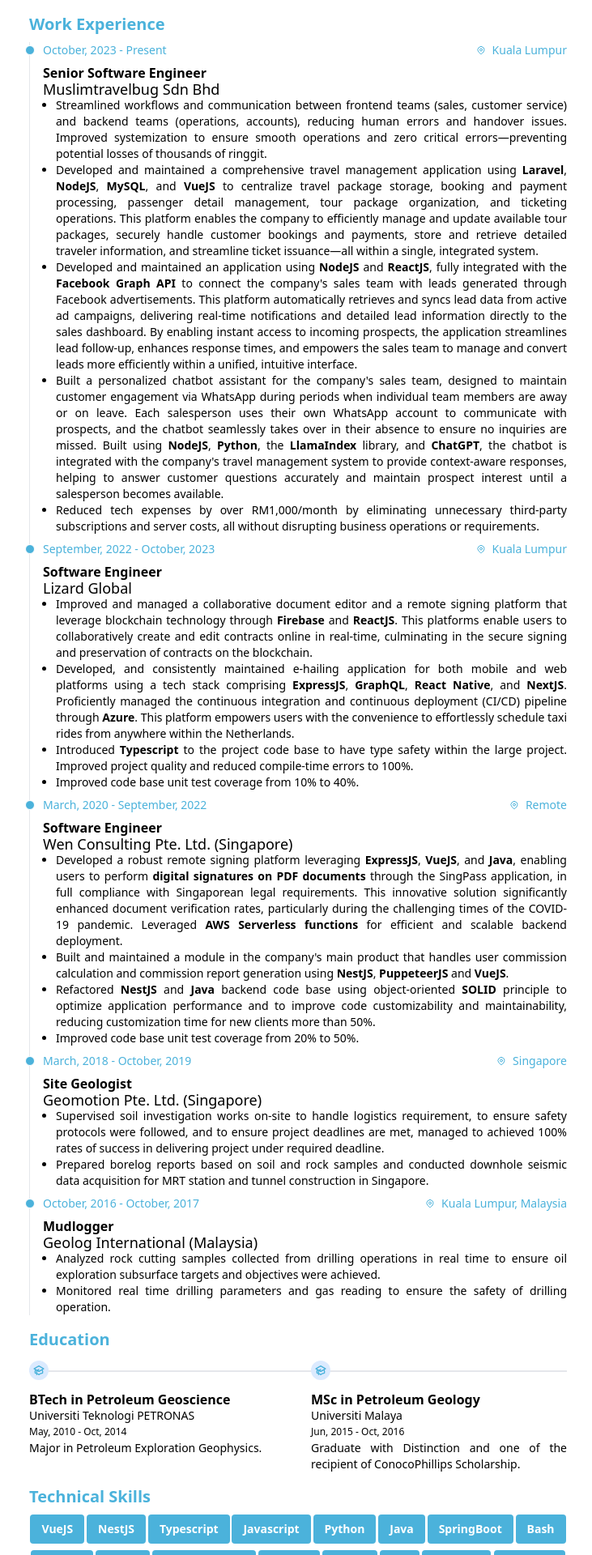
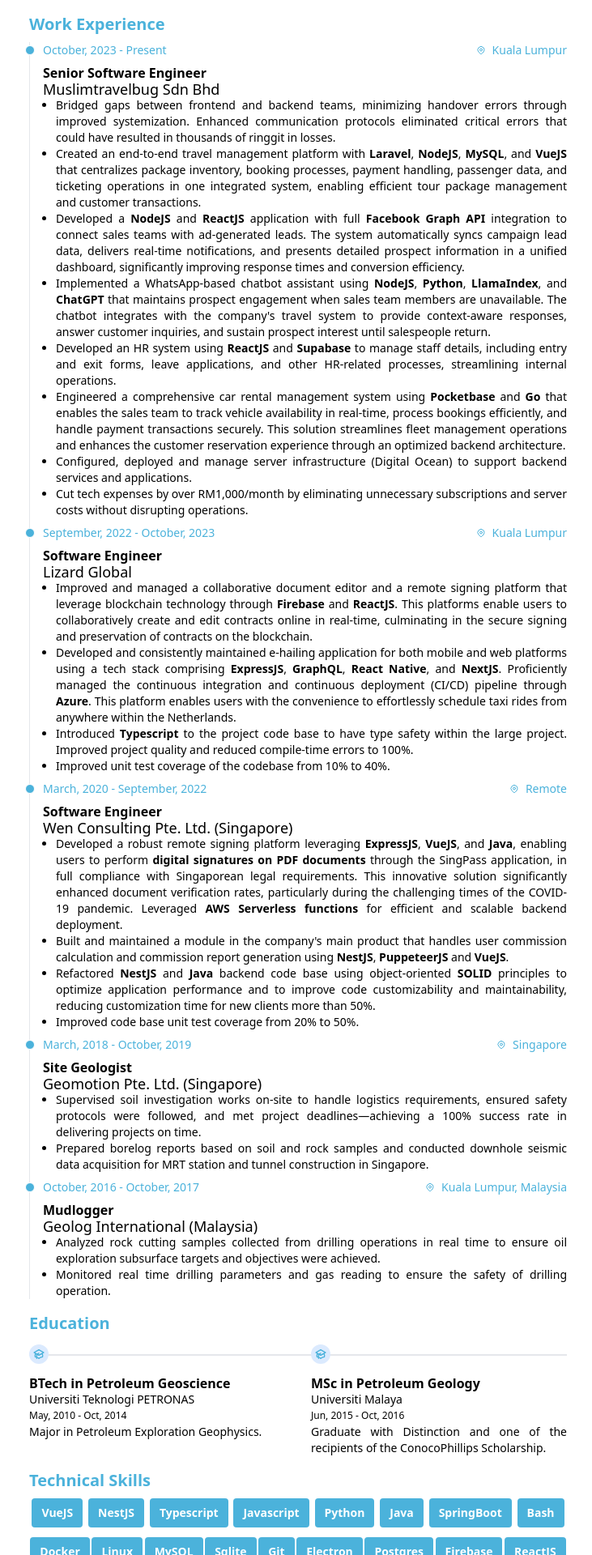
Before and after one commit to fakhruz3105/resume-vue, a Vue app: page / in a window 1280 px wide. Shown: the part 300-2220 px from the top of the page at 81% size, without its empty margins (272-1003 px from the left). Built offline with nearby package versions, Linux system fonts and the light colour scheme.

Commit message:
Update resume

```diff
--- a/src/App.vue
+++ b/src/App.vue
@@ -3,10 +3,9 @@
 
 const skills = ref([
   'VueJS', 'NestJS', 'Typescript', 'Javascript', 'Python',
-  'Java', 'SpringBoot', 'Bash', 'Docker', 'Linux',
-  'MS SQL Server', 'MySQL', 'Sqlite', 'Git', 'Electron',
+  'Java', 'SpringBoot', 'Bash', 'Docker', 'Linux', 'MySQL', 'Sqlite', 'Git', 'Electron',
   'Postgres', 'Firebase', 'ReactJS', 'React Native',
-  'NextJS', 'MongoDB', 'Azure', 'AWS'
+  'NextJS', 'MongoDB', 'Azure', 'AWS', 'Pocketbase', 'Go'
 ])
 
 const showBorder = ref(false)
@@ -22,7 +21,7 @@
       <div class="flex flex-col justify-start py-4">
         <span class="text-2xl font-bold">Muhammad Fakhruz Razi Bin Mutussin</span>
         <span class="text-base text-slate-500">Software Engineer</span>
-        <span class="text-sm">Enthusiastic and passionate programmer with 5 years experience in full stack web and mobile development with high rates of project delivery in a fast-paced and deadline-driven environment. Love to solve problems, eager to learn, self-taught and always looking forward to experience new working culture. Code maintainability is a principle I build into every project.</span>
+        <span class="text-sm">Enthusiastic and passionate programmer with 5 years of experience in full stack web and mobile development with high rates of project delivery in a fast-paced and deadline-driven environment. I love solving problems, am eager to learn, self-taught, and always looking forward to experiencing new work cultures. Code maintainability is a principle I build into every project.</span>
       </div>
     </div>
     <div
@@ -77,19 +76,28 @@
             <span class="leading-5 text-lg font-light">Muslimtravelbug Sdn Bhd</span>
             <ul class="list-disc pl-4 text-sm text-justify">
               <li>
-                Streamlined workflows and communication between frontend teams (sales, customer service) and backend teams (operations, accounts), reducing human errors and handover issues. Improved systemization to ensure smooth operations and zero critical errors—preventing potential losses of thousands of ringgit.
+                Bridged gaps between frontend and backend teams, minimizing handover errors through improved systemization. Enhanced communication protocols eliminated critical errors that could have resulted in thousands of ringgit in losses.
               </li>
               <li>
-                Developed and maintained a comprehensive travel management application using <strong>Laravel</strong>, <strong>NodeJS</strong>, <strong>MySQL</strong>, and <strong>VueJS</strong> to centralize travel package storage, booking and payment processing, passenger detail management, tour package organization, and ticketing operations. This platform enables the company to efficiently manage and update available tour packages, securely handle customer bookings and payments, store and retrieve detailed traveler information, and streamline ticket issuance—all within a single, integrated system.
+                Created an end-to-end travel management platform with <strong>Laravel</strong>, <strong>NodeJS</strong>, <strong>MySQL</strong>, and <strong>VueJS</strong> that centralizes package inventory, booking processes, payment handling, passenger data, and ticketing operations in one integrated system, enabling efficient tour package management and customer transactions.
               </li>
               <li>
-                Developed and maintained an application using <strong>NodeJS</strong> and <strong>ReactJS</strong>, fully integrated with the <strong>Facebook Graph API</strong> to connect the company's sales team with leads generated through Facebook advertisements. This platform automatically retrieves and syncs lead data from active ad campaigns, delivering real-time notifications and detailed lead information directly to the sales dashboard. By enabling instant access to incoming prospects, the application streamlines lead follow-up, enhances response times, and empowers the sales team to manage and convert leads more efficiently within a unified, intuitive interface.
+                Developed a <strong>NodeJS</strong> and <strong>ReactJS</strong> application with full <strong>Facebook Graph API</strong> integration to connect sales teams with ad-generated leads. The system automatically syncs campaign lead data, delivers real-time notifications, and presents detailed prospect information in a unified dashboard, significantly improving response times and conversion efficiency.
               </li>
               <li>
-                Built a personalized chatbot assistant for the company's sales team, designed to maintain customer engagement via WhatsApp during periods when individual team members are away or on leave. Each salesperson uses their own WhatsApp account to communicate with prospects, and the chatbot seamlessly takes over in their absence to ensure no inquiries are missed. Built using <strong>NodeJS</strong>, <strong>Python</strong>, the <strong>LlamaIndex</strong> library, and <strong>ChatGPT</strong>, the chatbot is integrated with the company's travel management system to provide context-aware responses, helping to answer customer questions accurately and maintain prospect interest until a salesperson becomes available.
+                Implemented a WhatsApp-based chatbot assistant using <strong>NodeJS</strong>, <strong>Python</strong>, <strong>LlamaIndex</strong>, and <strong>ChatGPT</strong> that maintains prospect engagement when sales team members are unavailable. The chatbot integrates with the company's travel system to provide context-aware responses, answer customer inquiries, and sustain prospect interest until salespeople return.
               </li>
               <li>
-                Reduced tech expenses by over RM1,000/month by eliminating unnecessary third-party subscriptions and server costs, all without disrupting business operations or requirements.
+                Developed an HR system using <strong>ReactJS</strong> and <strong>Supabase</strong> to manage staff details, including entry and exit forms, leave applications, and other HR-related processes, streamlining internal operations.
+              </li>
+              <li>
+                Engineered a comprehensive car rental management system using <strong>Pocketbase</strong> and <strong>Go</strong> that enables the sales team to track vehicle availability in real-time, process bookings efficiently, and handle payment transactions securely. This solution streamlines fleet management operations and enhances the customer reservation experience through an optimized backend architecture.
+              </li>
+              <li>
+                Configured, deployed and manage server infrastructure (Digital Ocean) to support backend services and applications.
+              </li>
+              <li>
+                Cut tech expenses by over RM1,000/month by eliminating unnecessary subscriptions and server costs without disrupting operations.
               </li>
             </ul>
           </div>
@@ -111,13 +119,13 @@
                 Improved and managed a collaborative document editor and a remote signing platform that leverage blockchain technology through <strong>Firebase</strong> and <strong>ReactJS</strong>. This platforms enable users to collaboratively create and edit contracts online in real-time, culminating in the secure signing and preservation of contracts on the blockchain.
               </li>
               <li>
-                Developed, and consistently maintained e-hailing application for both mobile and web platforms using a tech stack comprising <strong>ExpressJS</strong>, <strong>GraphQL</strong>, <strong>React Native</strong>, and <strong>NextJS</strong>. Proficiently managed the continuous integration and continuous deployment (CI/CD) pipeline through <strong>Azure</strong>. This platform empowers users with the convenience to effortlessly schedule taxi rides from anywhere within the Netherlands.
+                Developed and consistently maintained e-hailing application for both mobile and web platforms using a tech stack comprising <strong>ExpressJS</strong>, <strong>GraphQL</strong>, <strong>React Native</strong>, and <strong>NextJS</strong>. Proficiently managed the continuous integration and continuous deployment (CI/CD) pipeline through <strong>Azure</strong>. This platform enables users with the convenience to effortlessly schedule taxi rides from anywhere within the Netherlands.
               </li>
               <li>
                 Introduced <strong>Typescript</strong> to the project code base to have type safety within the large project. Improved project quality and reduced compile-time errors to 100%.
               </li>
               <li>
-                Improved code base unit test coverage from 10% to 40%.
+                Improved unit test coverage of the codebase from 10% to 40%.
               </li>
             </ul>
           </div>
@@ -142,7 +150,7 @@
                 Built and maintained a module in the company's main product that handles user commission calculation and commission report generation using <strong>NestJS</strong>, <strong>PuppeteerJS</strong> and <strong>VueJS</strong>.
               </li>
               <li>
-                Refactored <strong>NestJS</strong> and <strong>Java</strong> backend code base using object-oriented <strong>SOLID</strong> principle to optimize application performance and to improve code customizability and maintainability, reducing customization time for new clients more than 50%.
+                Refactored <strong>NestJS</strong> and <strong>Java</strong> backend code base using object-oriented <strong>SOLID</strong> principles to optimize application performance and to improve code customizability and maintainability, reducing customization time for new clients more than 50%.
               </li>
               <li>
                 Improved code base unit test coverage from 20% to 50%.
@@ -164,7 +172,7 @@
             <span class="leading-5 text-lg font-light">Geomotion Pte. Ltd. (Singapore)</span>
             <ul class="list-disc pl-4 text-sm text-justify">
               <li>
-                Supervised soil investigation works on-site to handle logistics requirement, to ensure safety protocols were followed, and to ensure project deadlines are met, managed to achieved 100% rates of success in delivering project under required deadline.
+                Supervised soil investigation works on-site to handle logistics requirements, ensured safety protocols were followed, and met project deadlines—achieving a 100% success rate in delivering projects on time.
               </li>
               <li>
                 Prepared borelog reports based on soil and rock samples and conducted downhole seismic data acquisition for MRT station and tunnel construction in Singapore.
@@ -224,7 +232,7 @@
             <span class="leading-5 text-base font-bold">MSc in Petroleum Geology</span>
             <span class="leading-5 text-sm font-light">Universiti Malaya</span>
             <span class="leading-5 text-xs font-light">Jun, 2015 - Oct, 2016</span>
-            <p class="leading-5 text-sm text-justify">Graduate with Distinction and one of the recipient of ConocoPhillips Scholarship.</p>
+            <p class="leading-5 text-sm text-justify">Graduate with Distinction and one of the recipients of the ConocoPhillips Scholarship.</p>
           </div>
         </li>
       </ol>
@@ -235,7 +243,7 @@
         <span
           v-for="(skill, i) of skills"
           :key="i"
-          class="primary-bg text-sm font-semibold px-3.5 py-2 rounded mb-2"
+          class="primary-bg text-sm font-semibold px-3 py-2 rounded mb-3"
         >{{ skill }}</span>
       </div>
     </div>
```
